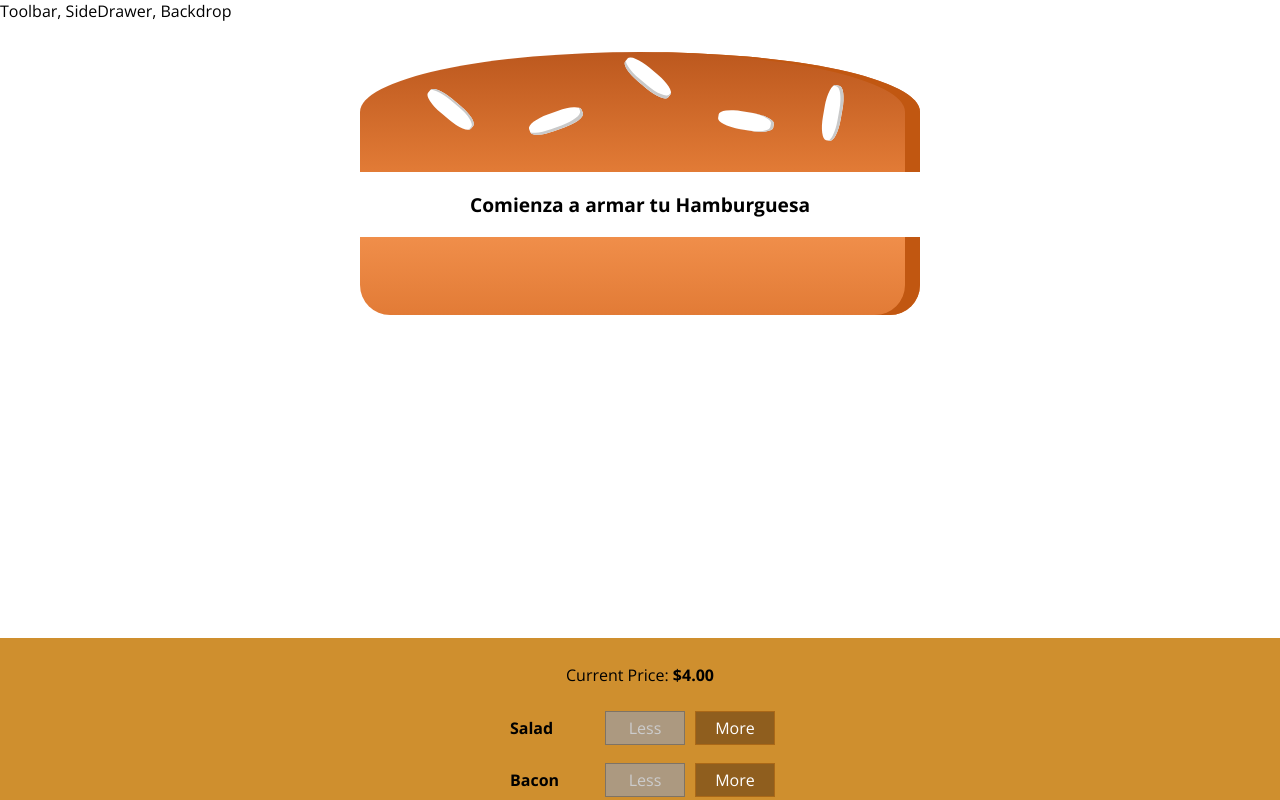
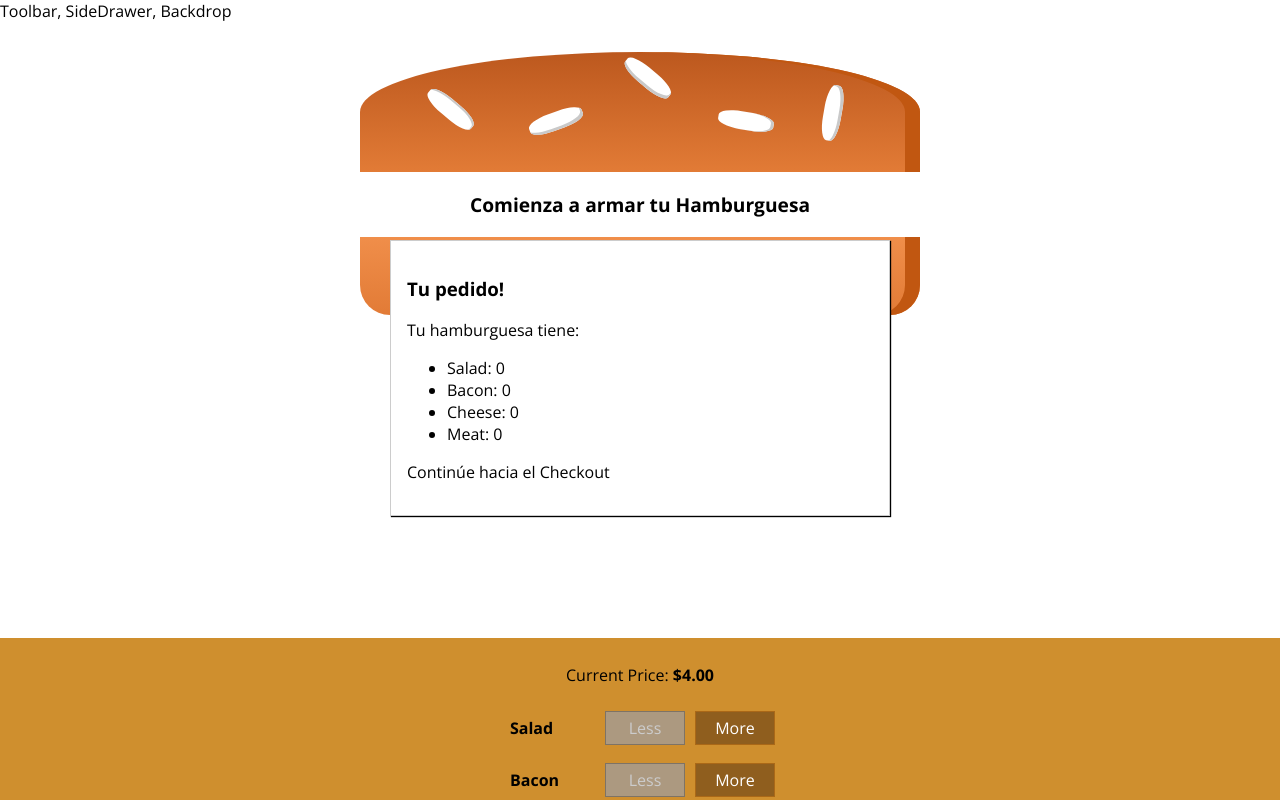
Before and after one commit to nsanpedro/burger-app-react, a React app: page / in a window 1280 px wide. Shown: the top 800 px of the page. Built offline with nearby package versions, Linux system fonts and the light colour scheme.

Commit message:
Order Summary Modal

```diff
--- /dev/null
+++ b/src/components/Burger/OrderSummary/OrderSummary.js
@@ -0,0 +1,25 @@
+import React from 'react';
+import Aux from '../../../hoc/Aux';
+
+
+const orderSummary = (props) => {
+    const ingredientSummary = Object.keys(props.ingredients)
+                                .map(igKey => {
+                                    return <li key={igKey}>
+                                            <span style={{textTransform: 'capitalize'}}>{igKey}</span>: {props.ingredients[igKey]}
+                                        </li>
+                                });
+
+    return (
+        <Aux>
+            <h3>Tu pedido!</h3>
+            <p>Tu hamburguesa tiene:</p>
+            <ul>
+                {ingredientSummary}
+            </ul>
+            <p>Continúe hacia el Checkout</p>
+        </Aux>
+    )
+}
+
+export default orderSummary;
--- /dev/null
+++ b/src/components/UI/Modal/Modal.css
@@ -0,0 +1,20 @@
+.Modal {
+    position: fixed;
+    z-index: 500;
+    background-color: white;
+    width: 70%;
+    border: 1px solid #ccc;
+    box-shadow: 1px 1px 1px black;
+    padding: 16px;
+    left: 15%;
+    top: 30%;
+    box-sizing: border-box;
+    transition: all 0.3s ease-out;
+}
+
+@media (min-width: 600px) {
+    .Modal {
+        width: 500px;
+        left: calc(50% - 250px);
+    }
+}
--- /dev/null
+++ b/src/components/UI/Modal/Modal.js
@@ -0,0 +1,10 @@
+import React from 'react';
+import classes from './Modal.css';
+
+const modal = (props) => (
+    <div className={classes.Modal}>
+        {props.children}
+    </div>
+);
+
+export default modal;
--- a/src/containers/BurgerBuilder/BurgerBuilder.js
+++ b/src/containers/BurgerBuilder/BurgerBuilder.js
@@ -2,6 +2,8 @@
 import Aux from '../../hoc/Aux';
 import Burger from '../../components/Burger/Burger';
 import BuildControls from '../../components/Burger/BuildControls/BuildControls';
+import Modal from '../../components/UI/Modal/Modal';
+import OrderSummary from '../../components/Burger/OrderSummary/OrderSummary';
 
 const INGREDIENT_PRICES = {
     salad : 0.5,
@@ -84,6 +86,9 @@
 
         return(
             <Aux>
+                <Modal>
+                    <OrderSummary ingredients={this.state.ingredients}/>
+                </Modal>
                 <Burger ingredients={this.state.ingredients} />
                 <BuildControls
                     ingredientAdded={this.addIngredientHandler}
```
Also changed, not shown: src/components/UI/Backdrop/Backdrop.js (added).
